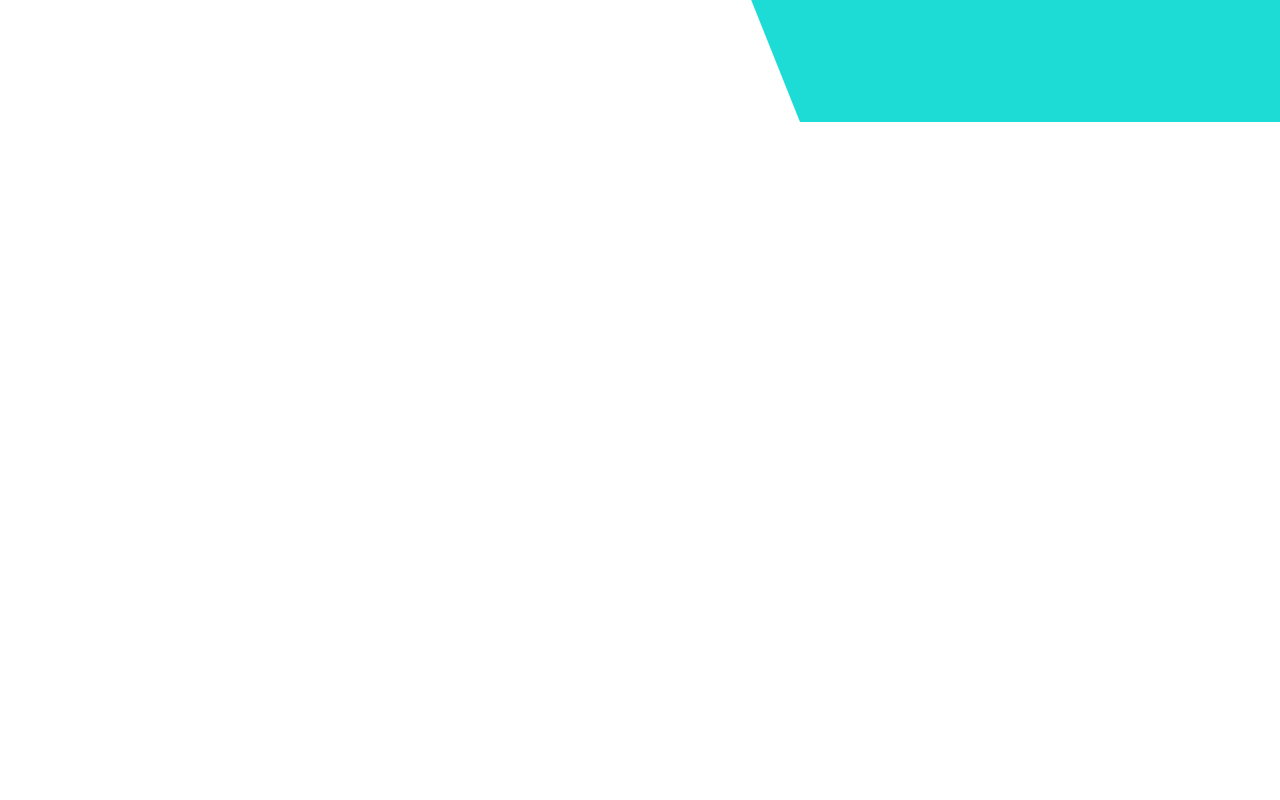
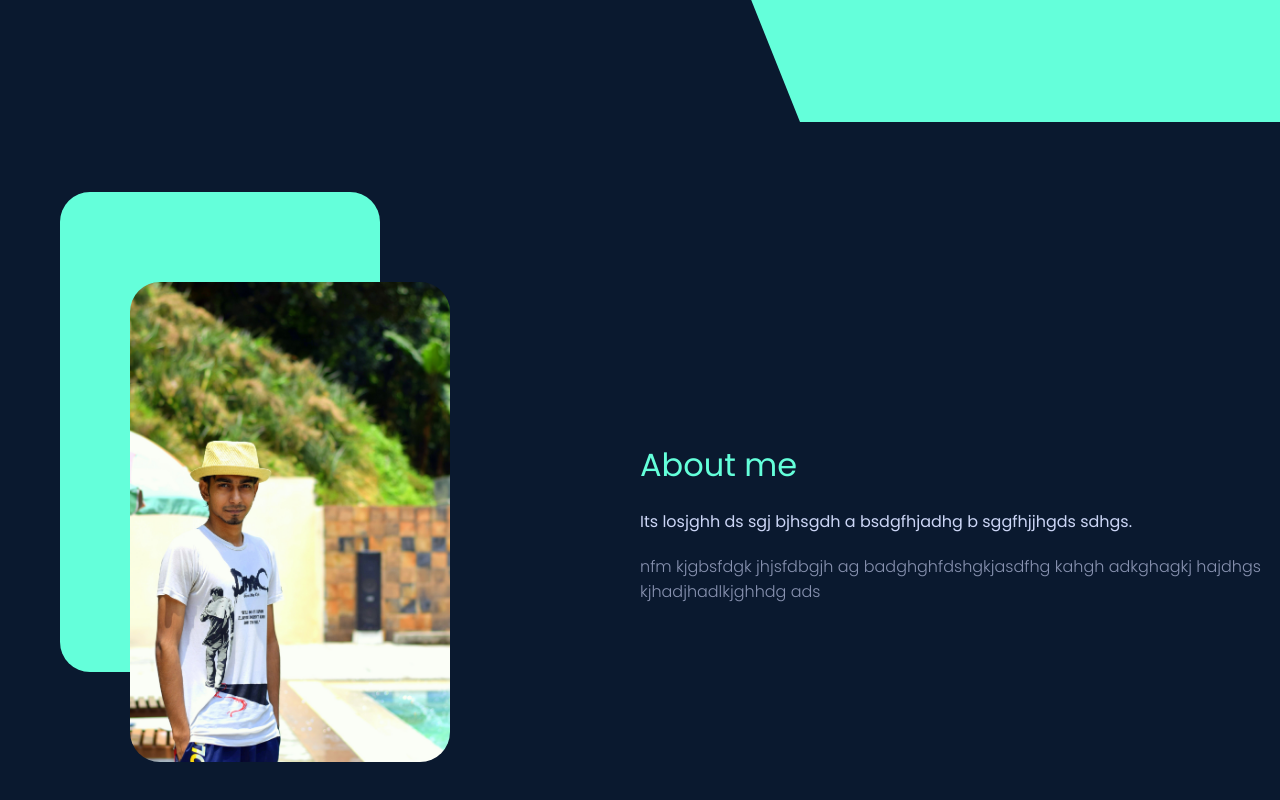
Before and after one commit to shahriar-nafee/Portfolio, a React (Create React App) app: page / in a window 1280 px wide. Shown: the part 678-1478 px from the top of the page. Before the commit the page ends 800 px from the top, so only its background shows below. Built offline with nearby package versions, Linux system fonts and the light colour scheme.

Commit message:
about section

```diff
--- a/public/index.html
+++ b/public/index.html
@@ -11,9 +11,17 @@
     />
     <link rel="apple-touch-icon" href="%PUBLIC_URL%/logo192.png" />
     <link rel="manifest" href="%PUBLIC_URL%/manifest.json" />
+    <link rel="preconnect" href="https://fonts.googleapis.com" />
+    <link rel="preconnect" href="https://fonts.gstatic.com" crossorigin />
+    <link
+      href="https://fonts.googleapis.com/css2?family=Poppins:wght@200;300;400;500&display=swap"
+      rel="stylesheet"
+    />
     <style>
       * {
         margin: 0;
+        font-family: "Poppins", sans-serif;
+        background-color: #0a192f;
       }
     </style>
     <title>SHAHRIAR NAFEE</title>
@@ -21,15 +29,5 @@
   <body>
     <noscript>You need to enable JavaScript to run this app.</noscript>
     <div id="root"></div>
-    <!--
-      This HTML file is a template.
-      If you open it directly in the browser, you will see an empty page.
-
-      You can add webfonts, meta tags, or analytics to this file.
-      The build step will place the bundled scripts into the <body> tag.
-
-      To begin the development, run `npm start` or `yarn start`.
-      To create a production bundle, use `npm run build` or `yarn build`.
-    -->
   </body>
 </html>
--- a/src/App.js
+++ b/src/App.js
@@ -1,9 +1,11 @@
+import About from "./components/about/About";
 import Intro from "./components/intro/Intro";
 
 function App() {
   return (
     <div className="App">
       <Intro />
+      <About />
     </div>
   );
 }
--- /dev/null
+++ b/src/components/about/About.css
@@ -0,0 +1,55 @@
+.a {
+  height: 100vh;
+  display: flex;
+  align-items: center;
+}
+
+.a-left {
+  flex: 1;
+  display: flex;
+  align-items: center;
+  /* justify-content: center; */
+  position: relative;
+  height: 100%;
+}
+
+.a-right {
+  flex: 1;
+}
+
+.a-card.bg {
+  position: absolute;
+  top: 70px;
+  left: 60px;
+  background-color: #64ffda;
+}
+
+.a-card {
+  width: 50%;
+  height: 60vh;
+  border-radius: 30px;
+  position: absolute;
+  overflow: hidden;
+  left: 130px;
+}
+
+.a-img {
+  width: 100%;
+  height: 100%;
+  object-fit: cover;
+}
+
+.a-title {
+  font-weight: 400;
+  color: #64ffda;
+}
+
+.a-sub {
+  margin: 20px 0px;
+  color: #ccd6f6;
+}
+
+.a-desc {
+  font-weight: 300;
+  color: #8892b0;
+}
--- /dev/null
+++ b/src/components/about/About.js
@@ -0,0 +1,28 @@
+import React from "react";
+import Me from "../img/me.jpg";
+import "./About.css";
+
+function About() {
+  return (
+    <div className="a">
+      <div className="a-left">
+        <div className="a-card bg"></div>
+        <div className="a-card">
+          <img src={Me} alt="" className="a-img" />
+        </div>
+      </div>
+      <div className="a-right">
+        <h1 className="a-title">About me</h1>
+        <p className="a-sub">
+          Its losjghh ds sgj bjhsgdh a bsdgfhjadhg b sggfhjjhgds sdhgs.
+        </p>
+        <p className="a-desc">
+          nfm kjgbsfdgk jhjsfdbgjh ag badghghfdshgkjasdfhg kahgh adkghagkj
+          hajdhgs kjhadjhadlkjghhdg ads
+        </p>
+      </div>
+    </div>
+  );
+}
+
+export default About;
--- a/src/components/intro/Intro.css
+++ b/src/components/intro/Intro.css
@@ -24,12 +24,14 @@
 }
 
 .i-intro {
-  font-size: 30px;
-  font-weight: 300;
+  font-size: 25px;
+  font-weight: 200;
+  color: #64ffda;
 }
 
 .i-name {
   font-size: 50px;
+  color: #ccd6f6;
 }
 
 .i-title {
@@ -39,7 +41,7 @@
 
 .i-title-wrapper {
   height: 100%;
-  animation: move 3s ease-in-out infinite alternate;
+  animation: move 2s ease-in-out infinite alternate;
 }
 
 @keyframes move {
@@ -55,14 +57,18 @@
   height: 50px;
   font-size: 30px;
   font-weight: bold;
-  color: rgb(29, 220, 213);
+  color: #64ffda;
   display: flex;
   align-items: center;
 }
 
+.i-desc {
+  color: #8892b0;
+}
+
 .i-bg {
   clip-path: polygon(100% 0%, 100% 51%, 100% 100%, 25% 100%, 0% 50%, 25% 0%);
-  background-color: rgb(29, 220, 213);
+  background-color: #64ffda;
   width: 100%;
   height: 100%;
   position: absolute;
--- a/src/components/intro/Intro.js
+++ b/src/components/intro/Intro.js
@@ -6,8 +6,10 @@
     <div className="i">
       <div className="i-left">
         <div className="i-left-wrapper">
-          <h2 className="i-intro">Hello, My name is</h2>
-          <h1 className="i-name">Shahriar Nafee</h1>
+          <div>
+            <h2 className="i-intro">Hello, My name is</h2>
+            <h1 className="i-name">Shahriar Nafee</h1>
+          </div>
           <div className="i-title">
             <div className="i-title-wrapper">
               <div className="i-title-item">Frontend Developer</div>
```
Also changed, not shown: src/components/img/me.jpg (added).
